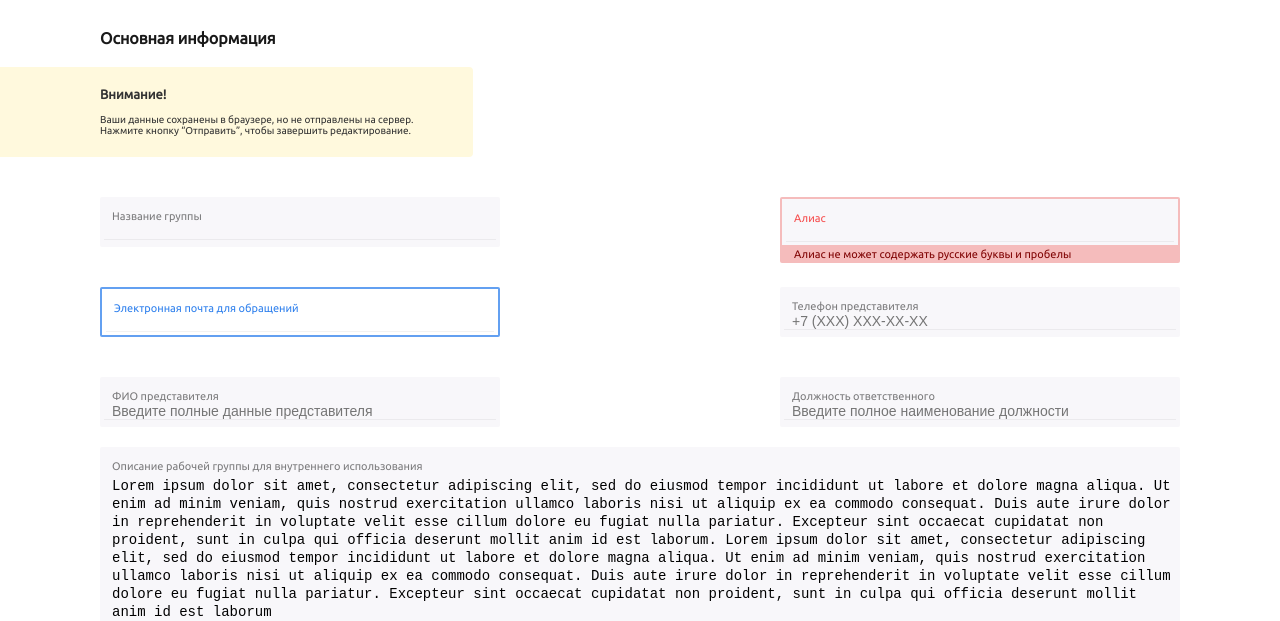
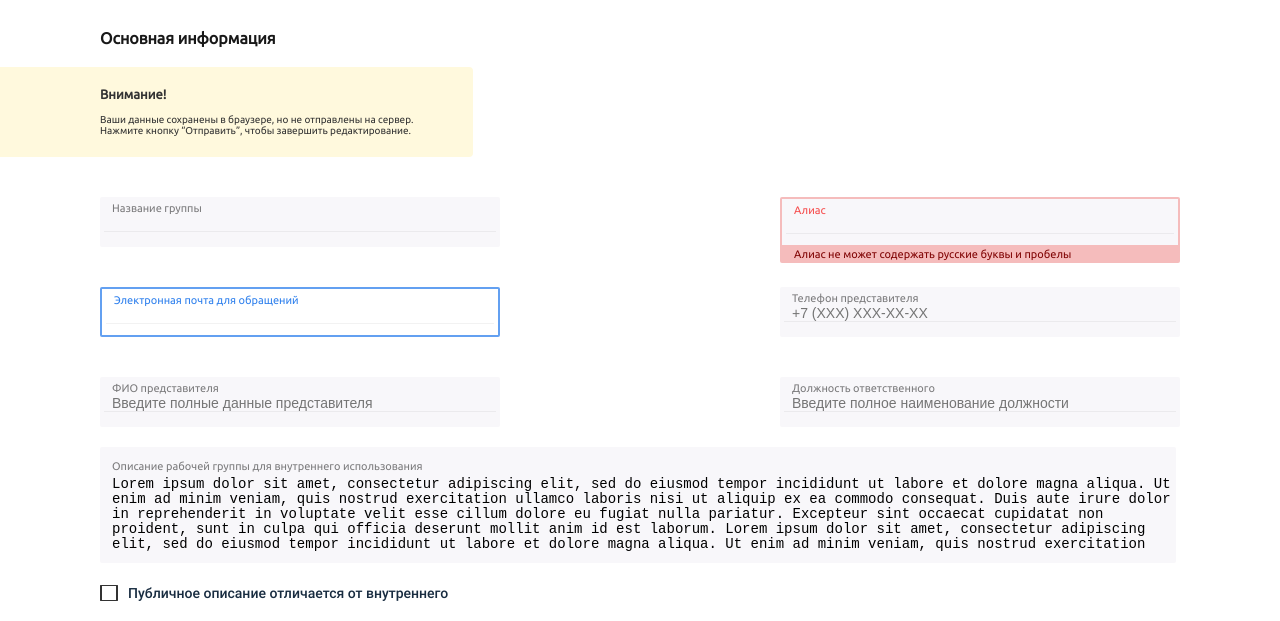
Before and after one commit to Sid-inc/MONQTest, a website: page index.html in a window 1280 px wide. Shown: the part 179-800 px from the top of the page. Drawn offline with Linux system fonts and the light colour scheme.

Commit message:
Уменьшены textarea

```diff
--- a/index.html
+++ b/index.html
@@ -60,7 +60,7 @@
                     <div class="group-info__desc-wrapper">
                         <label class="group-info__desc-label" for="desc">Описание рабочей группы для внутреннего
                         использования</label><br>
-                        <textarea class="group-info__desc" name="desc" cols="30" rows="10"
+                        <textarea class="group-info__desc" name="desc" cols="30" rows="5"
                         placeholder="Введите краткое и емкое описание">Lorem ipsum dolor sit amet, consectetur adipiscing elit, sed do eiusmod tempor incididunt ut labore et dolore magna aliqua. Ut enim ad minim veniam, quis nostrud exercitation ullamco laboris nisi ut aliquip ex ea commodo consequat. Duis aute irure dolor in reprehenderit in voluptate velit esse cillum dolore eu fugiat nulla pariatur. Excepteur sint occaecat cupidatat non proident, sunt in culpa qui officia deserunt mollit anim id est laborum. Lorem ipsum dolor sit amet, consectetur adipiscing elit, sed do eiusmod tempor incididunt ut labore et dolore magna aliqua. Ut enim ad minim veniam, quis nostrud exercitation ullamco laboris nisi ut aliquip ex ea commodo consequat. Duis aute irure dolor in reprehenderit in voluptate velit esse cillum dolore eu fugiat nulla pariatur. Excepteur sint occaecat cupidatat non proident, sunt in culpa qui officia deserunt mollit anim id est laborum</textarea>
                     </div>
                     <input class="group-info__checkbox" type="checkbox" name="desc-checkbox" id="desc-checkbox">
@@ -68,7 +68,7 @@
                         внутреннего</label>
                     <div class="group-info__desc-wrapper">
                         <label class="group-info__desc-label" for="public-desc">Публичное описание рабочей группы</label><br>
-                        <textarea class="group-info__desc" name="public-desc" cols="30" rows="10"
+                        <textarea class="group-info__desc" name="public-desc" cols="30" rows="5"
                         placeholder="Введите краткое и емкое описание"></textarea>
                     </div>
                 </div>
--- a/sass/style.scss
+++ b/sass/style.scss
@@ -112,10 +112,10 @@ body {
   display: block;
   list-style: none;
   width: 392px;
-  height: 35px;
+  height: 43px;
   background: #F8F7FA;
   border-radius: 2px;
-  padding: 8px 4px 7px 4px;
+  padding: 0px 4px 7px 4px;
   margin-top: 40px;
 }
 
@@ -123,7 +123,7 @@ body {
   background: #FFFFFF;
   border: 2px solid rgba(47, 128, 237, 0.75);
   width: 388px;
-  height: 31px;
+  height: 39px;
   label {
     color: #2F80ED;
     opacity: 1;
@@ -137,7 +137,7 @@ body {
   background: #F8F7FA;
   border: 2px solid #F5BCBC;
   width: 388px;
-  height: 31px;
+  height: 39px;
   label {
     color: #F64C4C;
     opacity: 1;
@@ -182,7 +182,7 @@ body {
 .group-info__desc-wrapper {
   background: #F8F7FA;
   border-radius: 2px;
-  width: calc(100% -20px);
+  width: calc(100% - 20px);
   padding: 8px 4px 8px 12px;
   margin-top: 20px;
   margin-bottom: 20px;
@@ -197,9 +197,8 @@ body {
 .group-info__desc {
   margin-top: 4px;
   font-size: 14px;
-  line-height: 18px;
+  line-height: 15px;
   width: 100%;
-  height: 140px;
   background: #F8F7FA;
   outline: none;
   resize: none;
@@ -305,5 +304,5 @@ body {
 .group-info__scroll-wrapper {
   overflow: auto;
   min-height: 300px;
-  max-height: 60vh;
+  max-height: 85vh;
 }
--- a/styles/main.css
+++ b/styles/main.css
@@ -106,17 +106,17 @@ body {
   display: block;
   list-style: none;
   width: 392px;
-  height: 35px;
+  height: 43px;
   background: #f8f7fa;
   border-radius: 2px;
-  padding: 8px 4px 7px 4px;
+  padding: 0 4px 7px 4px;
   margin-top: 40px
 }
 .focused {
   background: #fff;
   border: 2px solid rgba(47,128,237,.75);
   width: 388px;
-  height: 31px
+  height: 39px
 }
 .focused label {
   color: #2f80ed;
@@ -129,7 +129,7 @@ body {
   background: #f8f7fa;
   border: 2px solid #f5bcbc;
   width: 388px;
-  height: 31px
+  height: 39px
 }
 .error label {
   color: #f64c4c;
@@ -171,7 +171,7 @@ body {
 .group-info__desc-wrapper {
   background: #f8f7fa;
   border-radius: 2px;
-  width: calc(100% -20px);
+  width: calc(100% - 20px);
   padding: 8px 4px 8px 12px;
   margin-top: 20px;
   margin-bottom: 20px
@@ -184,9 +184,8 @@ body {
 .group-info__desc {
   margin-top: 4px;
   font-size: 14px;
-  line-height: 18px;
+  line-height: 15px;
   width: 100%;
-  height: 140px;
   background: #f8f7fa;
   outline: 0;
   resize: none;
@@ -289,5 +288,5 @@ body {
 .group-info__scroll-wrapper {
   overflow: auto;
   min-height: 300px;
-  max-height: 60vh
+  max-height: 85vh
 }
```
